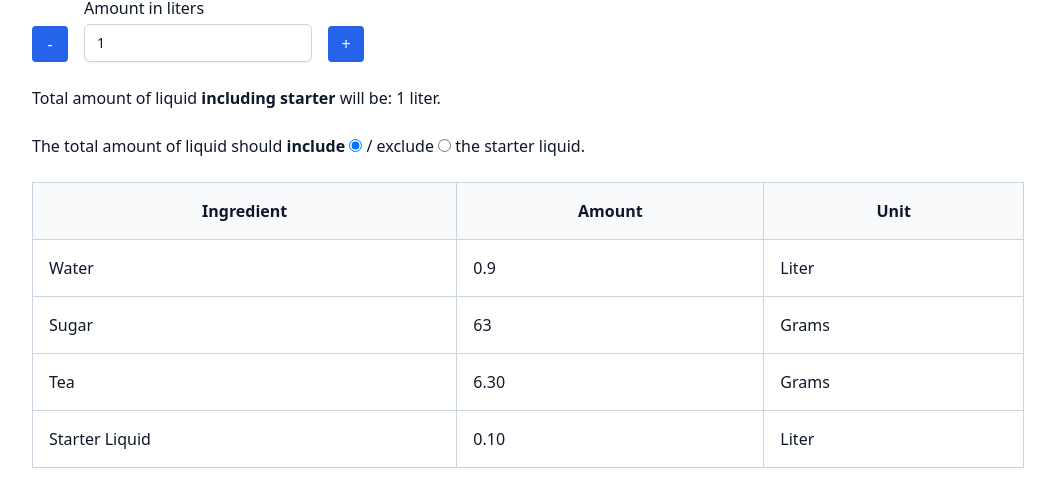
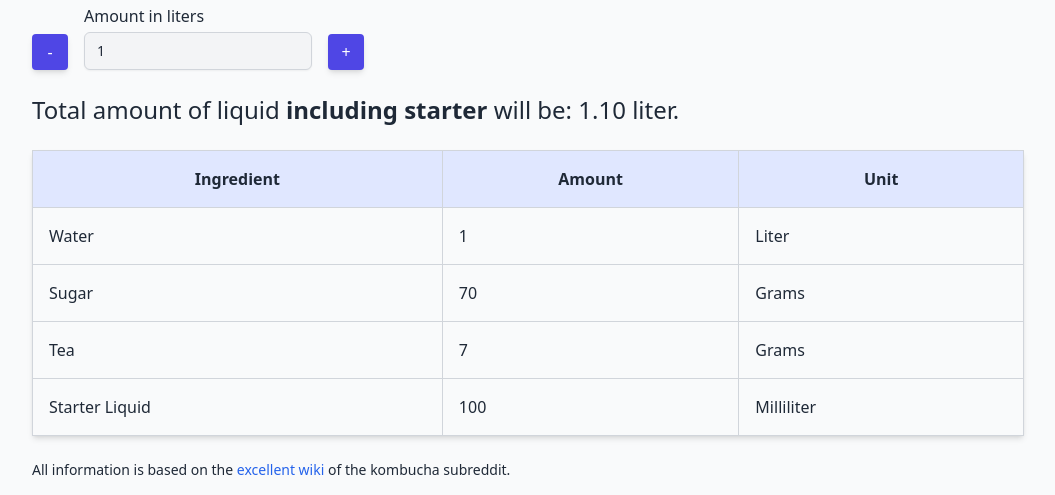
Before and after one commit to mohammedmulazada/kombucha-calculator, a website: page index.html in a window 1280 px wide. Shown: the part 92-587 px from the top of the page, without its empty margins (112-1167 px from the left). Drawn offline with Linux system fonts and the light colour scheme.

Commit message:
make it even better

```diff
--- a/index.html
+++ b/index.html
@@ -14,143 +14,116 @@
     </script>
     <meta name="description" content="Simple metric kombucha calculator." />
   </head>
-  <body class="bg-white dark:bg-slate-900 text-slate-900 dark:text-white">
+
+  <body class="bg-gray-50 dark:bg-gray-900 text-gray-800 dark:text-gray-200">
     <main class="container lg:max-w-5xl my-8 mx-auto space-y-6 px-4">
-      <h1 class="text-2xl font-bold">How much Kombucha do you want to make?</h1>
+      <h1 class="text-4xl font-semibold">How much Kombucha do you want to make?</h1>
 
       <div class="flex space-x-4 items-end">
-        <button id="substract" class="bg-blue-600 w-9 h-9 text-white rounded">
+        <button id="substract" class="bg-indigo-600 w-9 h-9 text-white rounded shadow-md">
           -
         </button>
         <label for="kombucha" class="block">
           Amount in liters
-
           <input
-            class="mt-1 block px-3 py-2 bg-white dark:bg-slate-900 border border-slate-300 rounded-md text-sm shadow-sm placeholder-slate-400 focus:outline-none focus:border-sky-500 focus:ring-1 focus:ring-sky-500"
+          class="mt-1 block px-3 py-2 bg-gray-100 dark:bg-gray-700 border border-gray-300 dark:border-gray-600 rounded-md text-sm shadow-sm placeholder-gray-400 focus:outline-none focus:border-indigo-500 focus:ring-1 focus:ring-indigo-500"
           id="kombucha"
           type="number"
           name="kombucha"
           value="1"
-            min="0.5"
+          min="1"
           step="0.5"
         />
       </label>
-        <button id="add" class="bg-blue-600 w-9 h-9 text-white rounded">
+      <button id="add" class="bg-indigo-600 w-9 h-9 text-white rounded shadow-md">
         +
       </button>
     </div>
-      <h2>
+    <h2 class="text-2xl">
       Total amount of liquid
-        <span class="font-bold">including starter</span> will be:
+      <span class="font-semibold">including starter</span> will be:
       <span id="total">1.1</span> liter.
       </h2>
 
-      <div class="include-exclude">
-        <p>
-          The total amount of liquid should
-          <label class="border-solid hover:border-dotted"
-            >include
-            <input
-              type="radio"
-              id="includestarterchoice1"
-              name="includestarter"
-              value="true"
-              class="checked:bg-blue-500 checked:font-bold checked:border-solid"
-              checked
-            />
-          </label>
-          /
-          <label>
-            exclude
-            <input
-              type="radio"
-              id="includestarterchoice2"
-              name="includestarter"
-              value="false"
-            />
-          </label>
-          the starter liquid.
-        </p>
-      </div>
-      <table class="table-auto shadow-sm p-4 w-full">
-        <thead class="bg-slate-50 dark:bg-slate-800">
+      <table class="table-auto shadow-md p-4 w-full">
+        <thead class="bg-indigo-100 dark:bg-indigo-800">
           <tr>
-            <th class="border border-slate-300 dark:border-slate-700 p-4">
+            <th class="border border-gray-300 dark:border-gray-700 p-4">
               Ingredient
             </th>
-            <th class="border border-slate-300 dark:border-slate-700 p-4">
+            <th class="border border-gray-300 dark:border-gray-700 p-4">
               Amount
             </th>
-            <th class="border border-slate-300 dark:border-slate-700 p-4">
+            <th class="border border-gray-300 dark:border-gray-700 p-4">
               Unit
             </th>
           </tr>
         </thead>
         <tbody>
           <tr>
-            <td class="border border-slate-300 dark:border-slate-800 p-4">
+            <td class="border border-gray-300 dark:border-gray-700 p-4">
               Water
             </td>
             <td
-              class="border border-slate-300 dark:border-slate-800 p-4"
+              class="border border-gray-300 dark:border-gray-700 p-4"
               id="water"
             >
               1
             </td>
-            <td class="border border-slate-300 dark:border-slate-800 p-4">
+            <td class="border border-gray-300 dark:border-gray-700 p-4">
               Liter
             </td>
           </tr>
           <tr>
-            <td class="border border-slate-300 dark:border-slate-800 p-4">
+            <td class="border border-gray-300 dark:border-gray-700 p-4">
               Sugar
             </td>
             <td
-              class="border border-slate-300 dark:border-slate-800 p-4"
+              class="border border-gray-300 dark:border-gray-700 p-4"
               id="sugar"
             >
               70
             </td>
-            <td class="border border-slate-300 dark:border-slate-800 p-4">
+            <td class="border border-gray-300 dark:border-gray-700 p-4">
               Grams
             </td>
           </tr>
           <tr>
-            <td class="border border-slate-300 dark:border-slate-800 p-4">
+            <td class="border border-gray-300 dark:border-gray-700 p-4">
               Tea
             </td>
             <td
-              class="border border-slate-300 dark:border-slate-800 p-4"
+              class="border border-gray-300 dark:border-gray-700 p-4"
               id="tea"
             >
               7
             </td>
-            <td class="border border-slate-300 dark:border-slate-800 p-4">
+            <td class="border border-gray-300 dark:border-gray-700 p-4">
               Grams
             </td>
           </tr>
           <tr>
-            <td class="border border-slate-300 dark:border-slate-800 p-4">
+            <td class="border border-gray-300 dark:border-gray-700 p-4">
               Starter Liquid
             </td>
             <td
-              class="border border-slate-300 dark:border-slate-800 p-4"
+              class="border border-gray-300 dark:border-gray-700 p-4"
               id="starter"
             >
               0.1
             </td>
-            <td class="border border-slate-300 dark:border-slate-800 p-4">
-              Liter
+            <td class="border border-gray-300 dark:border-gray-700 p-4">
+              Milliliter
             </td>
           </tr>
         </tbody>
       </table>
 
-      <footer>
-        <p>
+      <footer class="mt-6">
+        <p class="text-sm">
           All information is based on the
           <a
-            class="text-blue-600"
+            class="text-blue-600 hover:text-blue-800"
             href="https://www.reddit.com/r/kombucha/wiki/how_to_start/"
             target="_blank"
             rel="noopener"
@@ -159,6 +132,24 @@
           of the kombucha subreddit.
         </p>
       </footer>
+
+      <section>
+        <h3 class="text-3xl font-semibold mb-3">How to Make Your Kombucha</h3>
+
+        <ol class="list-decimal list-outside pl-6 space-y-4">
+          <li class="p-2 bg-gray-200 dark:bg-gray-800 rounded-md">If you're making kombucha from a previous batch, ensure you give it a thorough stir before setting it aside.</li>
+          <li class="p-2 bg-gray-200 dark:bg-gray-800 rounded-md">Select a suitable container for brewing the tea, such as a glass jar. Add <span id="sugarInstruction">70</span> grams of sugar and <span id="teaInstruction">7</span> grams of black tea bags or leaves to the container.</li>
+          <li class="p-2 bg-gray-200 dark:bg-gray-800 rounded-md">Bring <span id="boilWaterInstruction">250</span> milliliters of water to a boil.</li>
+          <li class="p-2 bg-gray-200 dark:bg-gray-800 rounded-md">Once the water has boiled, pour it into the container with the sugar and tea mixture.</li>
+          <li class="p-2 bg-gray-200 dark:bg-gray-800 rounded-md">Allow the mixture to steep for approximately 10 minutes.</li>
+          <li class="p-2 bg-gray-200 dark:bg-gray-800 rounded-md">Fill the brewing jar with the remaining <span id="remainingWaterInstruction">700</span> milliliters of water.</li>
+          <li class="p-2 bg-gray-200 dark:bg-gray-800 rounded-md">After the 10-minute steeping period, carefully pour the tea into the brewing jar, making sure not to let any black tea leaves enter the jar.</li>
+          <li class="p-2 bg-gray-200 dark:bg-gray-800 rounded-md">The temperature difference between the hot tea and the cool water in the jar will quickly lower the tea to a safe temperature for the starter.</li>
+          <li class="p-2 bg-gray-200 dark:bg-gray-800 rounded-md">Add <span id="starterInstruction">100</span> milliliters of starter to the jar.</li>
+        </ol>
+      </section>
+
+
     </main>
 
     <script async defer>
@@ -172,32 +163,32 @@
       const substract = document.getElementById("substract");
       const add = document.getElementById("add");
 
-      const radioButtonOne = document.getElementById("includestarterchoice1");
-      const radioButtonTwo = document.getElementById("includestarterchoice2");
-
       const handleUpdateText = () => {
-        const includeStarterInValue = document.getElementById(
-          "includestarterchoice1"
-        ).checked;
-
         const { value } = input;
 
-        const waterValue = includeStarterInValue ? value * 0.9 : 1 * value;
-        const starterValue = 0.1 * value;
+        const waterValue = 1 * value;
+        const starterValue = 100 * value;
 
         waterInput.textContent = waterValue;
         sugarInput.textContent = 70 * waterValue;
-        teaInput.textContent = (7 * waterValue).toFixed(2);
-        starterInput.textContent = starterValue.toFixed(2);
-        totalValue.textContent = waterValue + starterValue;
+        teaInput.textContent = (7 * waterValue).toFixed(0);
+        starterInput.textContent = starterValue.toFixed(0);
+
+        // Update instruction values
+        document.getElementById("sugarInstruction").textContent = (70 * waterValue).toFixed(0);
+        document.getElementById("teaInstruction").textContent = (7 * waterValue).toFixed(0);
+        document.getElementById("boilWaterInstruction").textContent = (250 * waterValue).toFixed(0);
+        document.getElementById("remainingWaterInstruction").textContent = (waterValue * 1000 - 250 * waterValue).toFixed(0);
+        document.getElementById("starterInstruction").textContent = starterValue.toFixed(0);
+
+        // Convert milliliters to liters and add to the water value
+        totalValue.textContent = (waterValue + (starterValue / 1000)).toFixed(2);
       };
 
       window.onload = handleUpdateText;
 
-      radioButtonOne.addEventListener("click", handleUpdateText);
-      radioButtonTwo.addEventListener("click", handleUpdateText);
       substract.addEventListener("click", () => {
-        if (Number(input.value) <= 0.5) {
+        if (Number(input.value) <= 1) {
           return;
         }
         input.value = Number(input.value) - 0.5;
@@ -211,7 +202,10 @@
         handleUpdateText();
       });
 
-      input.addEventListener("input", () => {
+      input.addEventListener("input", (event) => {
+        if (parseFloat(input.value) < parseFloat(input.min)) {
+          input.value = input.min;
+       }
         handleUpdateText();
       });
     </script>
--- a/sw.js
+++ b/sw.js
@@ -1,2 +1,2 @@
-if(!self.define){let e,i={};const s=(s,c)=>(s=new URL(s+".js",c).href,i[s]||new Promise((i=>{if("document"in self){const e=document.createElement("script");e.src=s,e.onload=i,document.head.appendChild(e)}else e=s,importScripts(s),i()})).then((()=>{let e=i[s];if(!e)throw new Error(`Module ${s} didn’t register its module`);return e})));self.define=(c,r)=>{const n=e||("document"in self?document.currentScript.src:"")||location.href;if(i[n])return;let o={};const t=e=>s(e,n),d={module:{uri:n},exports:o,require:t};i[n]=Promise.all(c.map((e=>d[e]||t(e)))).then((e=>(r(...e),o)))}}define(["./workbox-6da860f9"],(function(e){"use strict";self.addEventListener("message",(e=>{e.data&&"SKIP_WAITING"===e.data.type&&self.skipWaiting()})),e.precacheAndRoute([{url:"index.html",revision:"5b45cdf575772676e62f0f6be500aed8"},{url:"manifest.json",revision:"6560cb248389772c3ad85d80ec31c3fd"},{url:"output.css",revision:"ca46b68b37cd0ae07ba673667c9ca8cc"},{url:"package-lock.json",revision:"4a60f59c058b48d188d615eb9d6eaae5"},{url:"package.json",revision:"ec21df87f72121ed5b454e07f3972f83"},{url:"README.md",revision:"0e788218c543c4bcd1bd9d8e98659330"},{url:"styles.css",revision:"44d00c69fd8ee74b1259f40a785b299f"},{url:"tailwind.config.js",revision:"ed6f49eacb62da7010fea445331a0125"}],{ignoreURLParametersMatching:[/^utm_/,/^fbclid$/]})}));
+if(!self.define){let e,i={};const s=(s,r)=>(s=new URL(s+".js",r).href,i[s]||new Promise((i=>{if("document"in self){const e=document.createElement("script");e.src=s,e.onload=i,document.head.appendChild(e)}else e=s,importScripts(s),i()})).then((()=>{let e=i[s];if(!e)throw new Error(`Module ${s} didn’t register its module`);return e})));self.define=(r,t)=>{const n=e||("document"in self?document.currentScript.src:"")||location.href;if(i[n])return;let o={};const d=e=>s(e,n),c={module:{uri:n},exports:o,require:d};i[n]=Promise.all(r.map((e=>c[e]||d(e)))).then((e=>(t(...e),o)))}}define(["./workbox-6da860f9"],(function(e){"use strict";self.addEventListener("message",(e=>{e.data&&"SKIP_WAITING"===e.data.type&&self.skipWaiting()})),e.precacheAndRoute([{url:"index.html",revision:"9b0f4459a6867e9ab9e6701b98499deb"},{url:"output.css",revision:"607833f9a4bc15d328061efa82b4ef6a"},{url:"README.md",revision:"0e788218c543c4bcd1bd9d8e98659330"},{url:"styles.css",revision:"21841286bf0ab6d8dab78358849af3d0"},{url:"tailwind.config.js",revision:"437c5e5d9e93e676de3e13b774ce9140"}],{ignoreURLParametersMatching:[/^utm_/,/^fbclid$/]})}));
 //# sourceMappingURL=sw.js.map
```
Also changed, not shown: output.css, styles.css (line endings or trailing spaces), 1 other file. Lines whose indentation alone changed are shown as unchanged.
